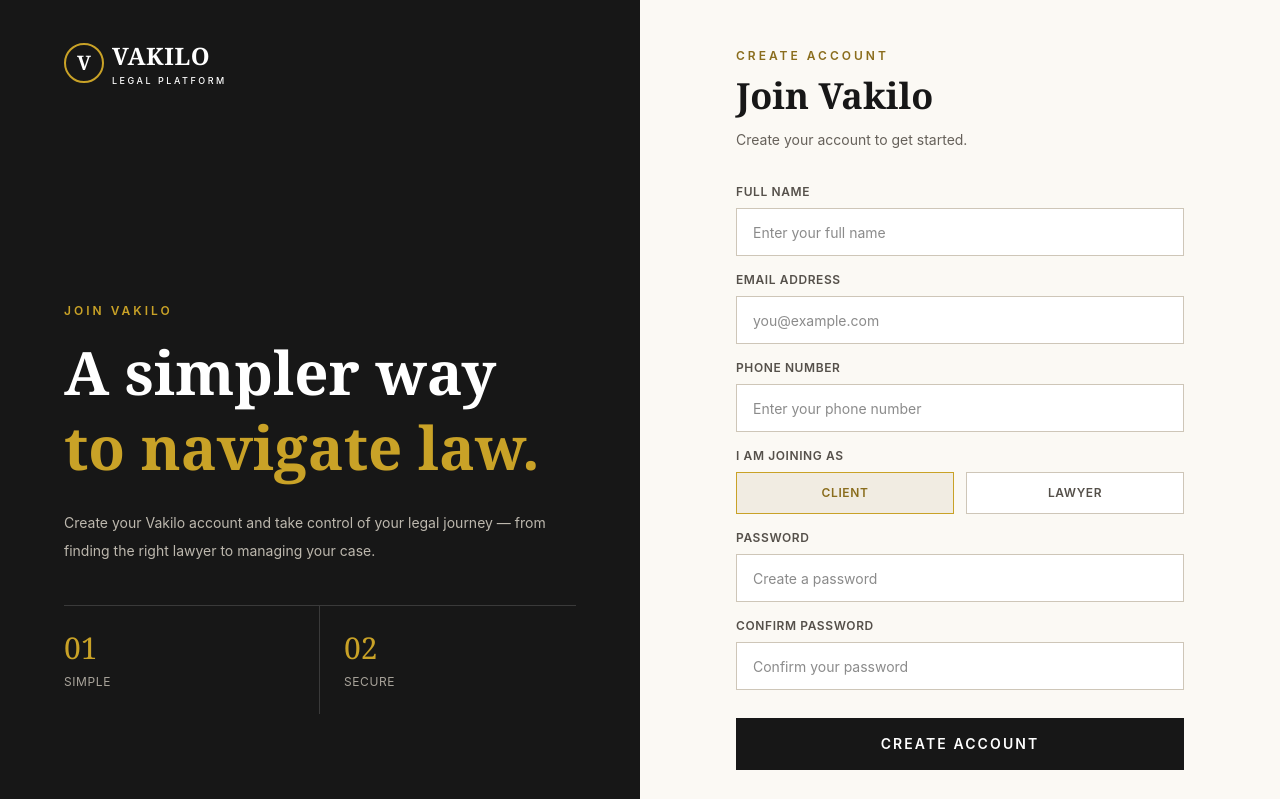
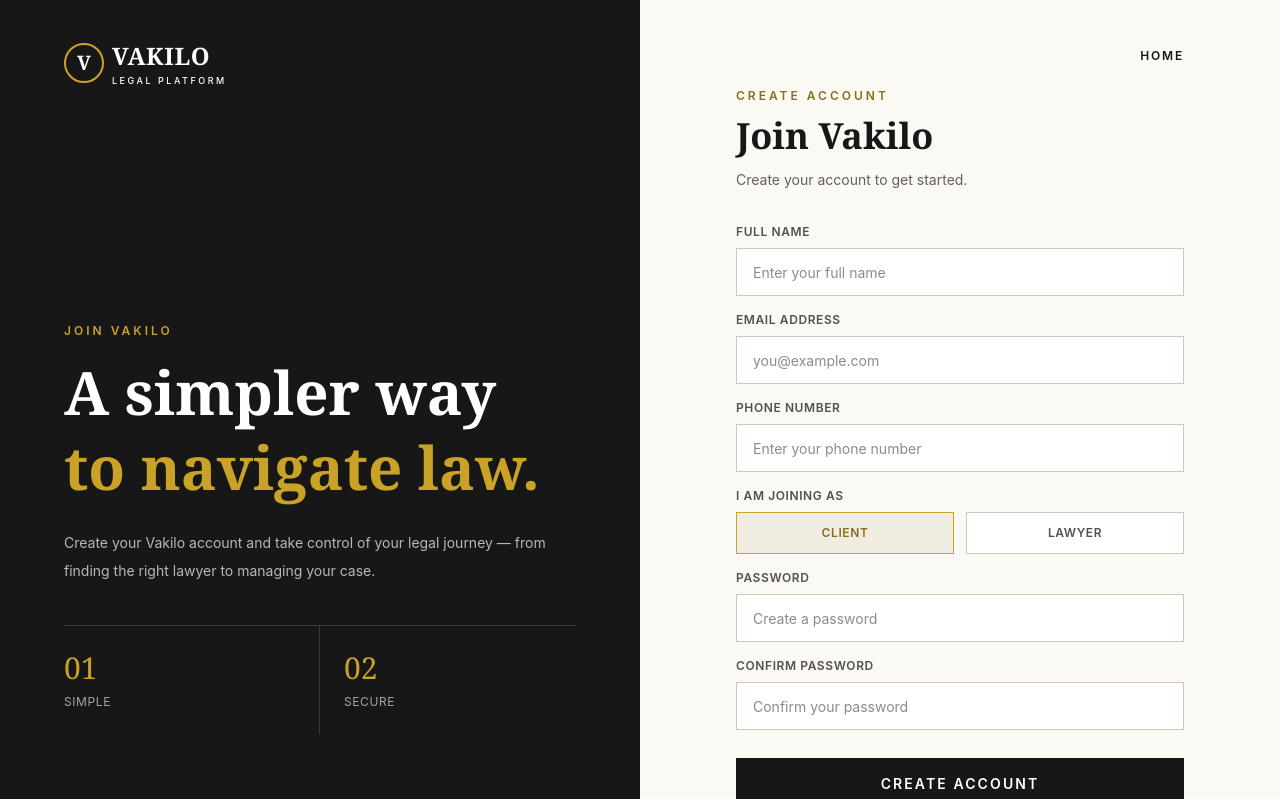
Before and after one commit to yogesh944/vakilo-demo, a React (Vite) app in the folder frontend/: page /signup in a window 1280 px wide. Shown: the top 799 px of the page. Built offline with nearby package versions, Linux system fonts and the light colour scheme; no server answers.

Commit message:
Add homepage links to auth pages

```diff
--- a/frontend/src/App.tsx
+++ b/frontend/src/App.tsx
@@ -3,6 +3,7 @@ import { Navigate, Route, Routes } from "react-router-dom";
 import CaseTrackerDashboard from "./pages/CaseTrackerDashboard";
 import CaselyApp from "./pages/CaselyApp";
 import ClientDashboard from "./pages/ClientDashboard";
+import Homepage from "./pages/Homepage";
 
 import LawyerDashboard from "./pages/LawyerDashboard";
 import LawyerProfile from "./pages/LawyerProfile";
@@ -109,7 +110,12 @@ function App() {
 
       <Route
         path="/"
-        element={<Navigate to="/login" replace />}
+        element={<Homepage />}
+      />
+
+      <Route
+        path="/home"
+        element={<Homepage />}
       />
 
       <Route
--- a/frontend/src/pages/LoginPage.tsx
+++ b/frontend/src/pages/LoginPage.tsx
@@ -1,5 +1,5 @@
 import { useState } from "react";
-import { useNavigate } from "react-router-dom";
+import { Link, useNavigate } from "react-router-dom";
 
 import Logo from "../components/Logo";
 import { useAuth } from "../context/AuthContext";
@@ -92,6 +92,15 @@ export default function LoginPage() {
 
         <section className="flex min-h-screen items-center justify-center px-6 py-12 md:px-10">
           <div className="w-full max-w-md">
+            <div className="mb-6 flex justify-end">
+              <Link
+                to="/home"
+                className="text-xs font-semibold uppercase tracking-[0.15em] text-[#8A6D1D] transition hover:text-[#C9A227]"
+              >
+                Home
+              </Link>
+            </div>
+
             {/* Mobile Logo */}
 
             <div className="mb-12 lg:hidden">
--- a/frontend/src/pages/SignupPage.tsx
+++ b/frontend/src/pages/SignupPage.tsx
@@ -1,5 +1,5 @@
 import { useState } from "react";
-import { useNavigate } from "react-router-dom";
+import { Link, useNavigate } from "react-router-dom";
 import Logo from "../components/Logo";
 import { useAuth, type UserRole } from "../context/AuthContext";
 
@@ -295,6 +295,14 @@ export default function SignupPage() {
         <section className="flex min-h-screen items-center justify-center px-6 py-12 md:px-10">
 
           <div className="w-full max-w-md">
+            <div className="mb-6 flex justify-end">
+              <Link
+                to="/home"
+                className="text-xs font-semibold uppercase tracking-[0.15em] text-[#8A6D1D] transition hover:text-[#C9A227]"
+              >
+                Home
+              </Link>
+            </div>
 
 
             {/* MOBILE LOGO */}
```
